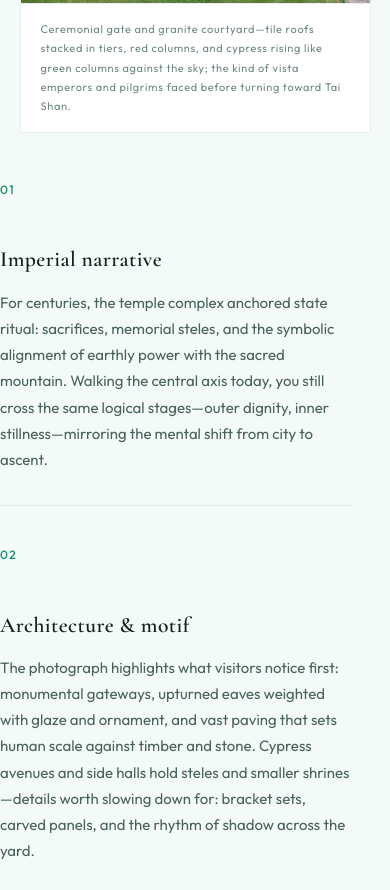
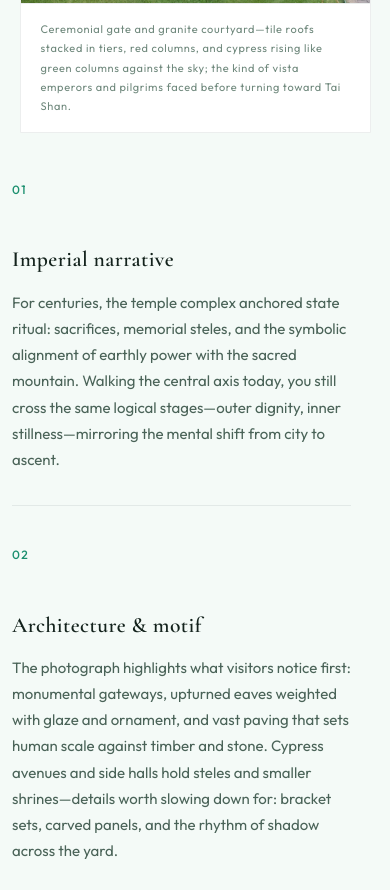
Before and after one commit to nnnoiseT-T/taian-tourism, a plain HTML site: page historical-landmarks.html in a window 390 px wide. Shown: the part 1454-2344 px from the top of the page. Drawn offline with nearby package versions, Linux system fonts and the light colour scheme.

Commit message:
Adjust Dai Temple timeline number alignment; timeline padding
Made-with: Cursor

```diff
--- a/css/style.css
+++ b/css/style.css
@@ -890,12 +890,13 @@ p {
   list-style: none;
   margin: 0;
   padding: 0;
+  padding-inline-start: clamp(0.75rem, 2.5vw, 1.5rem);
   counter-reset: dai-step;
 }
 
 .dai-timeline__item {
   display: grid;
-  grid-template-columns: 4.5rem minmax(0, 1fr);
+  grid-template-columns: minmax(7.25rem, 9.25rem) minmax(0, 1fr);
   gap: 1.25rem 2rem;
   padding-bottom: clamp(2rem, 4vw, 3rem);
   border-bottom: 1px solid var(--line);
@@ -919,6 +920,9 @@ p {
   padding-top: 0.35rem;
   grid-column: 1;
   grid-row: 1;
+  justify-self: end;
+  text-align: right;
+  min-width: 2.75rem;
 }
 
 .dai-timeline__body {
@@ -934,6 +938,8 @@ p {
   .dai-timeline__item::before {
     grid-column: 1;
     grid-row: 1;
+    justify-self: start;
+    text-align: left;
   }
 
   .dai-timeline__body {
```
